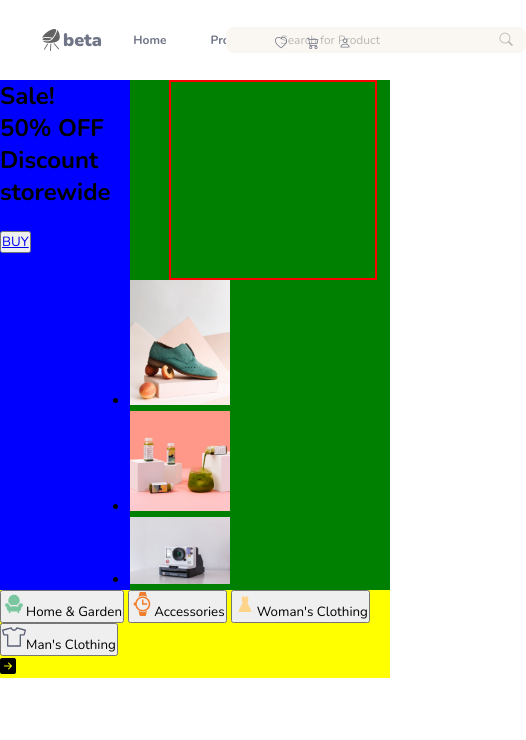
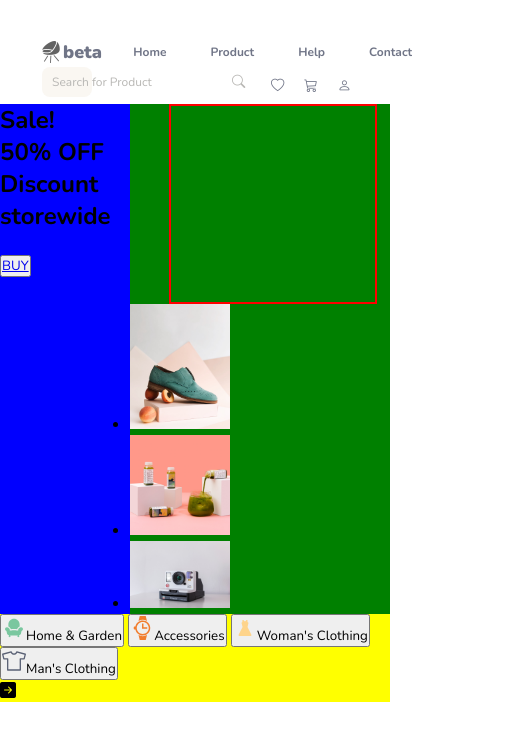
Before and after one commit to JasonAraujo1/E-commerce, a plain HTML site: page index.html in a window 390 px wide. Shown: the whole page, 526 px wide, since content can reach past the window. Drawn offline with nearby package versions, Linux system fonts and the light colour scheme.

Commit message:
header @media adjust

```diff
--- a/index.html
+++ b/index.html
@@ -31,15 +31,13 @@
             </div>
 
             <div class="buscar">
-                <form>
-                    <label for="campo-de-pesquisa"></label>
-                    <input type="search" id="campo-de-pesquisa" name="pesquisa" placeholder="Search for Product">
-                    <button class="btn-buscar">
+                <form class="formulario">
 
-                        <i class="bi bi-search"></i>
-                        <input class="" type="submit" value="">
-
-                    </button>
+                        <input type="search" id="campo-de-pesquisa" name="pesquisa" placeholder="Search for Product">
+                        <button class="btn-buscar">
+                            <i class="bi bi-search"></i>
+                            <input class="" type="hidden" value="">
+                        </button type="submit">
 
 
                   </form>
@@ -48,9 +46,24 @@
 
             <div class="icons">
                 <ul>
-                    <li><i class="bi bi-heart"></i></li>
-                    <li><i class="bi bi-cart3"></i></li>
-                    <li><i class="bi bi-person"></i></li>
+                    <a href="#">
+                        <button>
+                            <li><i class="bi bi-heart"></i></li>
+                        </button>
+                    </a>
+
+                    <a href="#">
+                        <button>
+                            <li><i class="bi bi-cart3"></i></li>
+                        </button>
+                    </a>
+
+                    <a href="#">
+                        <button>
+                            <li><i class="bi bi-person"></i></li>
+                        </button>
+                    </a>
+
                 </ul>
 
             </div>
--- a/script.js
+++ b/script.js
@@ -0,0 +1,7 @@
+//EXPANDIR MENU
+var btnExp = document.querySelector('.btn-buscar')
+var menuForm = document.querySelector('.formulario')
+
+btnExp.addEventListener('click', function(){
+    menuForm.classList.toggle('expandir')
+})
--- a/style.css
+++ b/style.css
@@ -56,6 +56,7 @@
 
     position: relative;
 
+    flex: 1;
 }
 
 .logo-header-div{
@@ -69,17 +70,24 @@
 }
 
 
-
-
-
 .menu ul {/*lista dos icons da barra menu*/
    list-style: none;
     display: flex;
     gap: 30%;
+    cursor: pointer;
+
+
 
 }
 
-.icons ul{/*lista dos icons da barra menu*/
+.icons ul button{
+    border: none;
+    background-color: transparent;
+    color: var(--text-color-gray);
+    cursor: pointer;
+}
+
+.icons ul{/* icons da barra menu(coração, carrinho, profile)*/
     list-style: none;
     display: flex;
 
@@ -95,23 +103,30 @@
 
 #campo-de-pesquisa{/*barra de pesquisa '|'*/
     color:var(--orange);
+    width: 300px;
+    overflow: hidden;
 }
 
 #campo-de-pesquisa::placeholder{/*texto da barra de pesquisa  */
     color:var(--gray-light);
     font-size: 12px;
-    padding: ;
-
+    padding-left: 10px;
 
 }
+
+input[type="search"]::-webkit-search-cancel-button {
+    display: none;
+}
+
 
 form{/*search*/
     background-color:var(--background-search);
     display: flex;
     align-items: center;
     justify-content: center;
-    padding: 4px 10px ;
-    justify-content: space-between;
+    padding: 6px 18px ;
+    justify-content:space-between;
+
     border-radius: 8px;
 
     position: absolute;
@@ -120,20 +135,38 @@
     top: 50%;
 
 
-    width: 100%;
-    max-width: 300px;
+
+    width: 50px;
+
+    flex: 1;
+
+
 
 
 }
 
-form input, .btn-buscar{/*search e button */
+
+form.expandir{
+    width: 250px;
+    transition: 0.9s;
+}
+
+
+form input, .btn-buscar{/*search button */
     background-color: transparent;
     border: none;
     outline: none;
     color: var(--gray-light);
+
 }
 
+.btn-buscar{
+    margin-left: 15px
+}
 
+.bi-search{/*icon search*/
+    cursor: pointer;
+}
 
 
 /*MAIN*/
@@ -171,11 +204,44 @@
 
 /*HOVER*/
 
+.menu ul li:hover{
+    color: black;
+    transition: 0.2s;
+}
 
+.icons ul button:hover{
+    color: black;
+    transition: 0.2s;
+}
 
 
 
 /*MEDIA SCREEN*/
-@media screen and (max-width:400px) {
+@media screen and (max-width:500px) {
+    .container{
+        position: relative;
+    }
+    .formulario{
+        position: absolute;
+        margin-top: 30px;
+        padding-left: 0px;
+        left: 1%;
+        z-index: 0;
+    }
+
+    form.expandir{
+        width: 180px;
+        transition: 0.9s;
+        display: flex;
+
+    }
+
+    .icons{
+        position: absolute;
+        margin-top: 60px;
+        left: 100%;
+
+
+    }
 
 }
```
